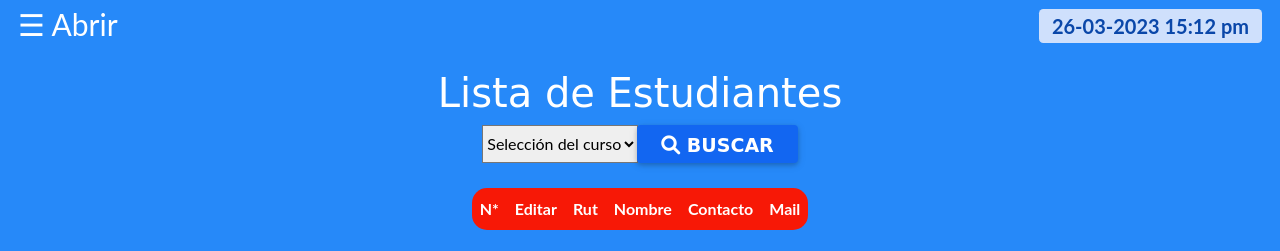
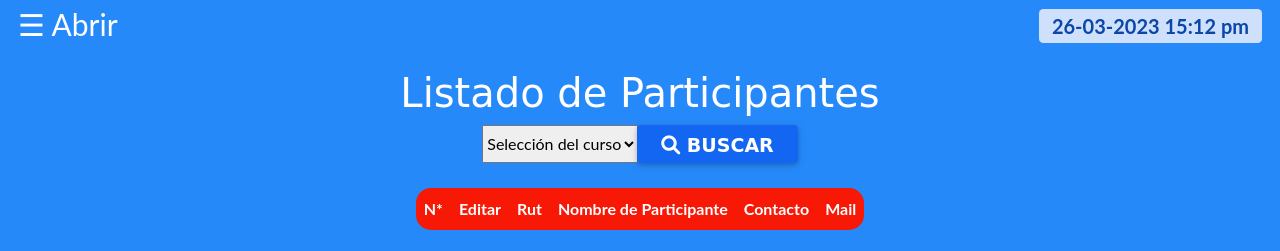
Before and after one commit to Nelson29101998/barlovento, a PHP site: page /pagina/menusAdm/listaEstd/listaEstudiante.php in a window 1280 px wide. Shown: the top 251 px of the page. Run offline with PHP 8.4, Linux system fonts and the light colour scheme; the visitor is signed in with stand-in values (Sample User, id 1); data that the repository does not hold is empty; some libraries are stand-ins or nearby versions.

Commit message:
Add files via upload

```diff
--- a/pagina/menusAdm/listaEstd/listaEstudiante.php
+++ b/pagina/menusAdm/listaEstd/listaEstudiante.php
@@ -83,7 +83,7 @@ if (!isset($_SESSION["usuario"]) && !isset($_SESSION["rut"])) {
         <div class="container">
             <div class="animate__animated animate__flipInX animate__delay-1s">
                 <div class="text-center">
-                    <h1>Lista de Estudiantes</h1>
+                    <h1>Listado de Participantes</h1>
                 </div>
             </div>
         </div>
@@ -130,7 +130,7 @@ if (!isset($_SESSION["usuario"]) && !isset($_SESSION["rut"])) {
                         <th>N*</th>
                         <th>Editar</th>
                         <th>Rut</th>
-                        <th>Nombre</th>
+                        <th>Nombre de Participante</th>
                         <th>Contacto</th>
                         <th>Mail</th>
                     </tr>
```
Also changed, not shown: pagina/menusAdm/listaEstd/descargaDoc/descargarPdf.php (+6 -2 lines).
